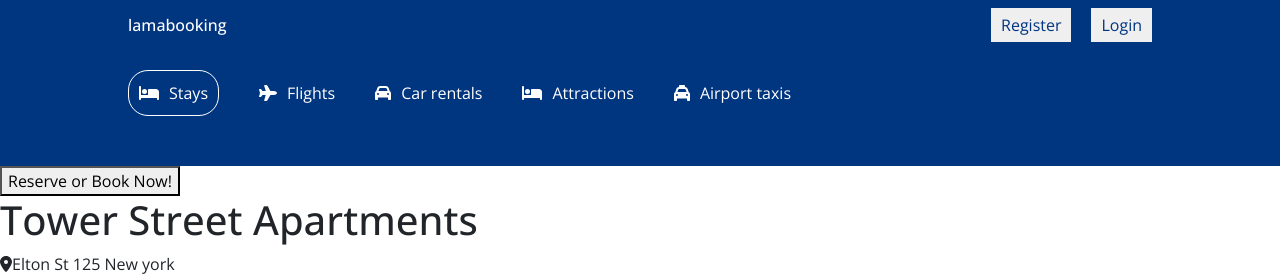
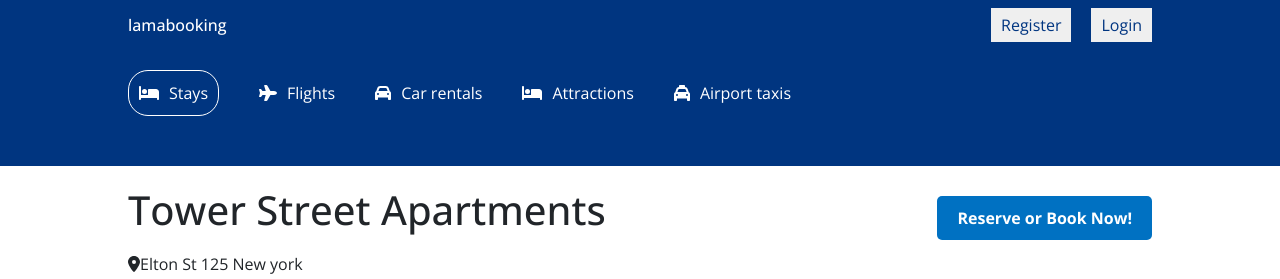
Before and after one commit to Alicefangxin/Group_8_5500, a React (Create React App) app in the folder client/: page /hotels/1 in a window 1280 px wide. Shown: the top 279 px of the page. Built offline with nearby package versions, Linux system fonts and the light colour scheme.

Commit message:
adding hotelpage styling

```diff
--- a/client/src/pages/hotel/hotel.css
+++ b/client/src/pages/hotel/hotel.css
@@ -0,0 +1,28 @@
+.hotelContainer {
+    display: flex;
+    flex-direction: column;
+    align-items: center;
+    margin-top: 20px;
+}
+
+.hotelWrapper {
+    width: 100%;
+    max-width: 1024px;
+    display: flex;
+    flex-direction: column;
+    gap: 10px;
+    position: relative;
+}
+
+.bookNow {
+    position: absolute;
+    top: 10px;
+    right: 0;
+    border: none;
+    padding: 10px 20px;
+    background-color: #0071c2;
+    color: white;
+    font-weight: bold;
+    border-radius: 5px;
+    cursor: pointer;
+}
```
